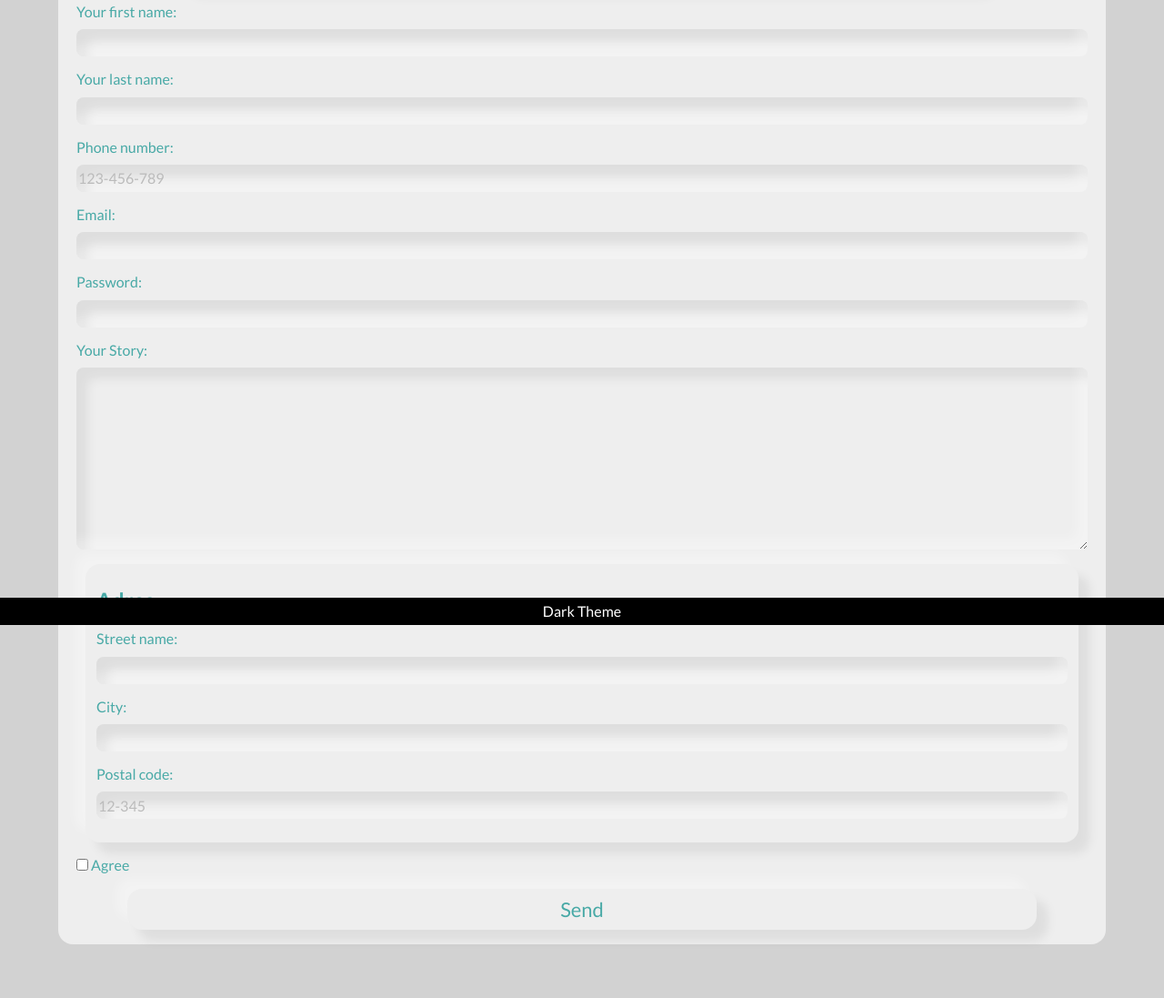
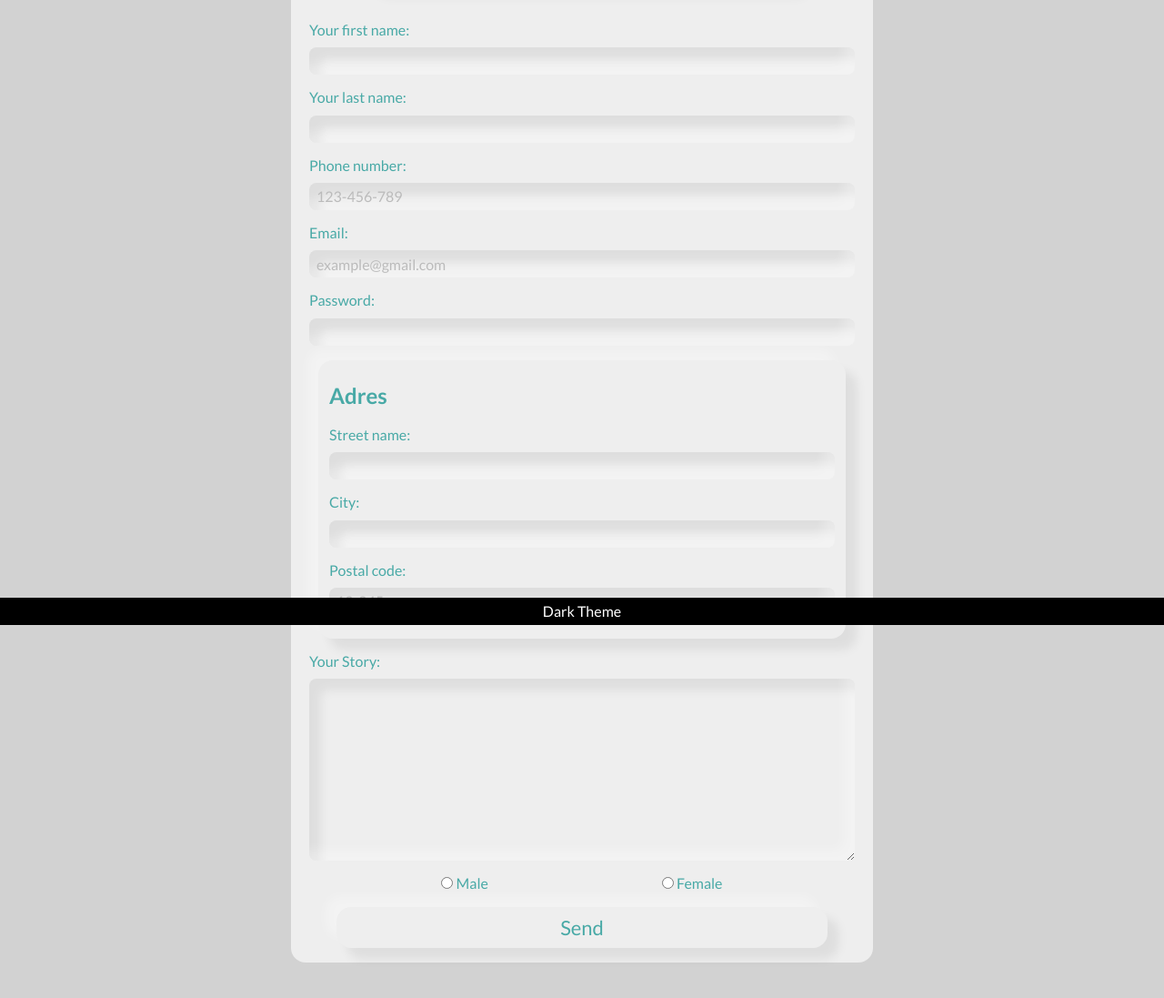
Before and after one commit to jarek-janowski/neumorphism-form, a website: page index.html in a window 1280 px wide. Shown: the part 113-1210 px from the top of the page at 91% size. Drawn offline with nearby package versions, Linux system fonts and the light colour scheme.

Commit message:
and more styles...

```diff
--- a/index.html
+++ b/index.html
@@ -37,7 +37,8 @@
 
             <p>
                 <label for="email">Email:
-                    <input class="form__input form__input--email-js" required id="email" name="email" type="email">
+                    <input class="form__input form__input--email-js" placeholder="example@gmail.com" required id="email"
+                        name="email" type="email">
                 </label>
             </p>
 
@@ -45,13 +46,6 @@
                 <label for="password">Password:
                     <input class="form__input form__input--password-js" id="password" name="password" type="password">
                 </label>
-            </p>
-
-            <p>
-                <label for="yourStory">Your Story:</label>
-                <textarea class="form__input form__input--story form__input--story-js" name="yourStory"
-                    id="yourStory"></textarea>
-
             </p>
 
             <fieldset class="fieldset fieldset--js">
@@ -73,11 +67,24 @@
                     </label>
                 </p>
             </fieldset>
+
             <p>
-                <label> <input class="check" name="agreement" type="checkbox" value="agree" id="check"> Agree
-                </label>
+                <label for="yourStory">Your Story:</label>
+                <textarea class="form__input form__input--story form__input--story-js" name="yourStory"
+                    id="yourStory"></textarea>
+
             </p>
-            <p class="submit">
+
+            <p>
+                <div class="radio">
+                    <label> <input name="radio" type="radio" value="male">
+                        Male
+                    </label>
+                    <label> <input name="radio" type="radio" value="female"> Female
+                    </label>
+                </div>
+            </p>
+            <p>
                 <input class="submit__button submit__button--js" type="submit" value="Send" id="submit">
             </p>
         </form>
--- a/scss/style.scss
+++ b/scss/style.scss
@@ -55,11 +55,15 @@ html {
     background: #eee;
     border-radius: 16px;
 
+    @media screen and (min-width: 768px) {
+        width: 50%;
+    }
+
 
 
     &__heading {
         width: 80%;
-        margin: 20px auto;
+        margin: 20px auto 40px;
         background: #eee;
         box-shadow: var(--neumorphism);
         border-radius: 16px;
@@ -86,9 +90,11 @@ html {
     background: #eee;
     box-shadow: var(--neumorphism__inset);
     border-radius: 8px;
+    padding: 0 8px;
 
     &--story {
         height: 200px;
+        padding: 8px 8px;
     }
 
     &::placeholder {
@@ -128,6 +134,22 @@ html {
     }
 }
 
+.radio {
+    display: flex;
+    justify-content: space-around;
+    margin: 0 50px;
+
+}
+
+.radio-button {
+    margin: 0 5px 0 20px;
+
+    &--special {
+        margin-left: 0;
+    }
+}
+
+
 .submit__button {
     display: block;
     margin: 0 auto;
```
Also changed, not shown: style.css.
